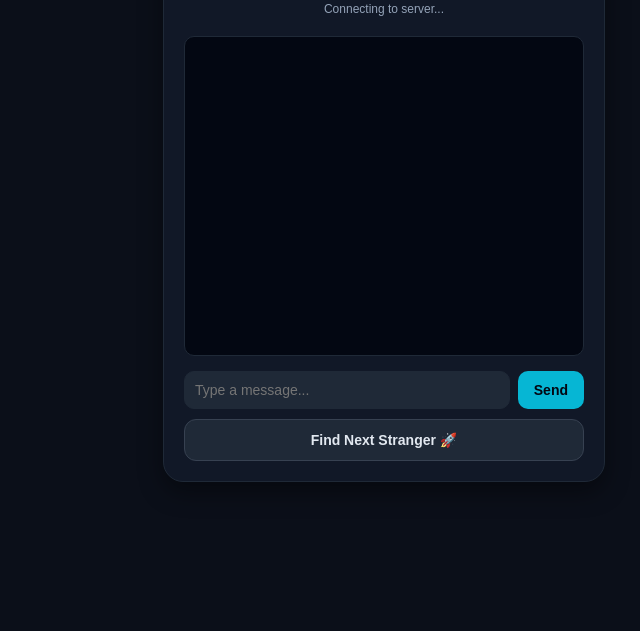
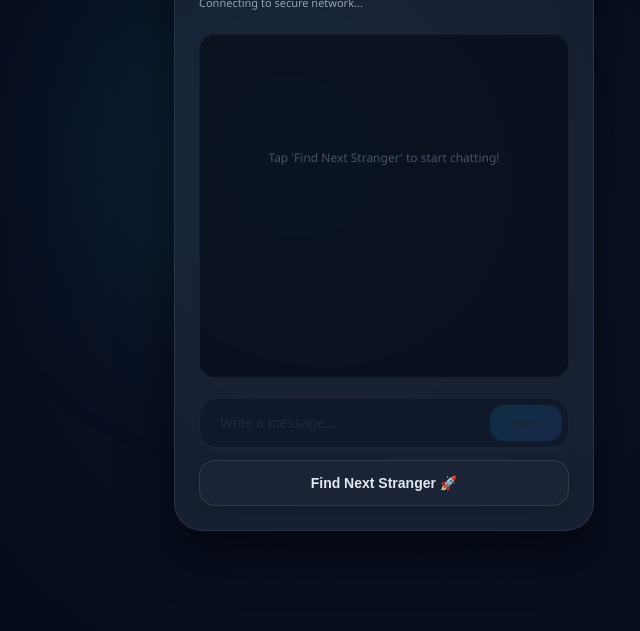
Before and after one commit to INDIA-FRIENDS-FREE/india-friends-chat-live, a website: page index.html in a window 1280 px wide. Shown: the part 169-800 px from the top of the page, without its empty margins (256-896 px from the left). Drawn offline with nearby package versions, Linux system fonts and the light colour scheme; no server answers.

Commit message:
Add files via upload

```diff
--- a/index.html
+++ b/index.html
@@ -3,34 +3,188 @@
 <head>
     <meta charset="UTF-8">
     <meta name="viewport" content="width=device-width, initial-scale=1.0">
-    <title>Friends Chat</title>
+    <title>⚡ BlinkChat Premium</title>
     <script src="/socket.io/socket.io.js"></script>
     <style>
-        body { font-family: Arial, sans-serif; text-align: center; background-color: #0b0f19; color: white; padding: 20px; display: flex; align-items: center; justify-content: center; min-height: 90vh; margin: 0; }
-        .chat-box { width: 100%; max-width: 400px; height: 500px; background-color: #111827; border: 1px solid #1f2937; padding: 20px; border-radius: 20px; display: flex; flex-direction: column; justify-content: space-between; box-shadow: 0 10px 25px rgba(0,0,0,0.4); }
-        h2 { margin-top: 0; color: #06b6d4; font-size: 20px; }
-        #status { font-size: 12px; color: #94a3b8; margin-bottom: 10px; }
-        #messages { flex: 1; overflow-y: auto; border: 1px solid #1f2937; margin: 10px 0; padding: 10px; text-align: left; background-color: #030712; border-radius: 10px; height: 250px; }
-        .input-area { display: flex; gap: 8px; margin-top: 5px; }
-        #msgInput { flex: 1; padding: 10px; border-radius: 10px; border: 1px solid #1f2937; background-color: #1f2937; color: white; outline: none; font-size: 14px; }
-        .send-btn { padding: 10px 16px; background-color: #06b6d4; color: #030712; font-weight: bold; border: none; border-radius: 10px; cursor: pointer; font-size: 14px; }
-        .next-btn { width: 100%; padding: 12px; font-size: 14px; font-weight: bold; cursor: pointer; background-color: #1f2937; color: #e2e8f0; border: 1px solid #374151; border-radius: 12px; margin-top: 10px; }
-        p { margin: 5px 0; font-size: 14px; }
+        /* प्रीमियम नियन डार्क थीम का जादू */
+        body {
+            font-family: 'Segoe UI', Tahoma, Geneva, Verdana, sans-serif;
+            background: radial-gradient(circle at center, #0f172a 0%, #020617 100%);
+            color: #f8fafc;
+            margin: 0;
+            padding: 20px;
+            display: flex;
+            align-items: center;
+            justify-content: center;
+            min-height: 100vh;
+            box-sizing: border-box;
+            overflow: hidden;
+        }
+
+        /* पीछे चमकने वाले नियन गोले (Background Glow) */
+        body::before {
+            content: "";
+            position: absolute;
+            width: 300px;
+            height: 300px;
+            background: rgba(6, 182, 212, 0.15);
+            border-radius: 50%;
+            blur: 120px;
+            filter: blur(100px);
+            top: 20%;
+            left: 30%;
+            z-index: 1;
+        }
+
+        .chat-box {
+            width: 100%;
+            max-width: 420px;
+            height: 600px;
+            background: rgba(30, 41, 59, 0.7);
+            border: 1px solid rgba(255, 255, 255, 0.08);
+            backdrop-filter: blur(16px);
+            -webkit-backdrop-filter: blur(16px);
+            padding: 24px;
+            border-radius: 28px;
+            display: flex;
+            flex-direction: column;
+            justify-content: space-between;
+            box-shadow: 0 20px 50px rgba(0, 0, 0, 0.6);
+            box-sizing: border-box;
+            position: relative;
+            z-index: 2;
+        }
+
+        h2 {
+            margin: 0;
+            font-size: 24px;
+            font-weight: 800;
+            background: linear-gradient(to right, #22d3ee, #818cf8);
+            -webkit-background-clip: text;
+            -webkit-text-fill-color: transparent;
+            letter-spacing: -0.5px;
+        }
+
+        #status {
+            font-size: 11px;
+            color: #94a3b8;
+            margin-top: 6px;
+            margin-bottom: 12px;
+            font-weight: 500;
+        }
+
+        #messages {
+            flex: 1;
+            overflow-y: auto;
+            border: 1px solid rgba(255, 255, 255, 0.05);
+            margin: 12px 0;
+            padding: 14px;
+            text-align: left;
+            background: rgba(3, 7, 18, 0.6);
+            border-radius: 16px;
+        }
+
+        /* स्क्रॉल बार को सुंदर बनाना */
+        #messages::-webkit-scrollbar { width: 5px; }
+        #messages::-webkit-scrollbar-thumb { background: rgba(255, 255, 255, 0.1); border-radius: 10px; }
+
+        .input-area {
+            display: flex;
+            gap: 10px;
+            margin-top: 8px;
+            background: rgba(15, 23, 42, 0.8);
+            padding: 6px;
+            border-radius: 18px;
+            border: 1px solid rgba(255, 255, 255, 0.05);
+        }
+
+        #msgInput {
+            flex: 1;
+            padding: 10px 14px;
+            border: none;
+            background: transparent;
+            color: white;
+            outline: none;
+            font-size: 14px;
+        }
+
+        #msgInput::placeholder { color: #475569; }
+        #msgInput:disabled { opacity: 0.3; }
+
+        .send-btn {
+            padding: 10px 20px;
+            background: linear-gradient(135deg, #06b6d4 0%, #3b82f6 100%);
+            color: #030712;
+            font-weight: 700;
+            border: none;
+            border-radius: 14px;
+            cursor: pointer;
+            font-size: 13px;
+            box-shadow: 0 4px 12px rgba(6, 182, 212, 0.3);
+            transition: all 0.2s ease;
+        }
+
+        .send-btn:hover:not(:disabled) { transform: translateY(-1px); box-shadow: 0 6px 16px rgba(6, 182, 212, 0.4); }
+        .send-btn:active:not(:disabled) { transform: translateY(0); }
+        .send-btn:disabled { opacity: 0.15; cursor: default; box-shadow: none; color: #64748b; }
+
+        .next-btn {
+            width: 100%;
+            padding: 14px;
+            font-size: 14px;
+            font-weight: 700;
+            cursor: pointer;
+            background: rgba(30, 41, 59, 0.5);
+            color: #e2e8f0;
+            border: 1px solid rgba(255, 255, 255, 0.1);
+            border-radius: 16px;
+            margin-top: 12px;
+            transition: all 0.2s;
+            box-shadow: 0 4px 12px rgba(0,0,0,0.2);
+        }
+
+        .next-btn:hover { background: rgba(51, 65, 85, 0.8); border-color: rgba(6, 182, 212, 0.3); color: #fff; }
+
+        /* मैसेज बबल्स का लुक मॉडर्न करना */
+        .msg-p { margin: 8px 0; font-size: 14px; display: flex; flex-direction: column; }
+        .msg-me { align-items: flex-end; }
+        .msg-stranger { align-items: flex-start; }
+
+        .bubble {
+            padding: 10px 14px;
+            border-radius: 16px;
+            max-width: 75%;
+            word-break: break-all;
+            box-shadow: 0 2px 5px rgba(0,0,0,0.2);
+        }
+        .b-me { background: linear-gradient(135deg, #06b6d4 0%, #2563eb 100%); color: white; border-bottom-right-radius: 2px; }
+        .b-stranger { background: #1e293b; color: #f1f5f9; border-top-left-radius: 2px; border: 1px solid rgba(255,255,255,0.03); }
+
+        .sys-msg { text-align: center; color: #64748b; font-size: 11px; background: rgba(0,0,0,0.2); padding: 6px; border-radius: 8px; margin: 8px 0; border: 1px solid rgba(255,255,255,0.02); }
     </style>
 </head>
 <body>
 
     <div class="chat-box">
-        <h2>⚡ Friends Chat</h2>
-        <div id="status">Connecting to server...</div>
-        <div id="messages"></div>
-
-        <div class="input-area">
-            <input type="text" id="msgInput" placeholder="Type a message..." disabled />
-            <button id="sendBtn" class="send-btn" onclick="sendMessage()" disabled>Send</button>
+        <div>
+            <h2>⚡ BlinkChat</h2>
+            <div id="status">Connecting to secure network...</div>
         </div>
 
-        <button id="nextBtn" class="next-btn" onclick="findStranger()">Find Next Stranger 🚀</button>
+        <div id="messages">
+            <div style="text-align:center; color:#475569; font-size:12px; margin-top:100px; font-weight: 500;">
+                Tap 'Find Next Stranger' to start chatting!
+            </div>
+        </div>
+
+        <div>
+            <div class="input-area">
+                <input type="text" id="msgInput" placeholder="Write a message..." disabled onkeypress="if(event.key === 'Enter') sendMessage()" />
+                <button id="sendBtn" class="send-btn" onclick="sendMessage()" disabled>Send</button>
+            </div>
+
+            <button id="nextBtn" class="next-btn" onclick="findStranger()">Find Next Stranger 🚀</button>
+        </div>
     </div>
 
     <script>
@@ -38,7 +192,7 @@
         let currentRoom = null;
 
         socket.on("connect", () => {
-            document.getElementById("status").innerHTML = '<span style="color:#10b981">● Connected</span> • Ready to chat';
+            document.getElementById("status").innerHTML = '<span style="color:#10b981; font-weight:bold;">● Connected</span> • Secure & Anonymous';
         });
 
         function findStranger() {
@@ -49,16 +203,16 @@
         }
 
         socket.on("waiting-status", (msg) => {
-            document.getElementById("status").innerHTML = '<span style="color:#fbbf24">🔍 Searching for someone...</span>';
+            document.getElementById("status").innerHTML = '<span style="color:#fbbf24; font-weight:bold; animate-pulse">🔍 Searching...</span> Looking for a match';
         });
 
         socket.on("chat-start", (data) => {
             currentRoom = data.room;
-            document.getElementById("status").innerHTML = '<span style="color:#06b6d4">⚡ Matched!</span>';
+            document.getElementById("status").innerHTML = '<span style="color:#22d3ee; font-weight:bold;">⚡ Matched!</span> Talking to a stranger';
             document.getElementById("msgInput").disabled = false;
             document.getElementById("sendBtn").disabled = false;
             document.getElementById("msgInput").focus();
-            document.getElementById("messages").innerHTML = '<div style="text-align:center; color:#64748b; font-size:11px;">Stranger connected.</div>';
+            document.getElementById("messages").innerHTML = '<div class="sys-msg">🔒 Secured end-to-end chat room created.</div>';
         });
 
         function sendMessage() {
@@ -66,7 +220,7 @@
             const text = input.value.trim();
             if (text && currentRoom) {
                 const msgDiv = document.getElementById("messages");
-                msgDiv.innerHTML += '<p style="color: #06b6d4; text-align: right;"><b>You:</b> ' + text + '</p>';
+                msgDiv.innerHTML += `<div class="msg-p msg-me"><div class="bubble b-me">${text}</div></div>`;
                 socket.emit("send-msg", { room: currentRoom, text: text });
                 input.value = "";
                 msgDiv.scrollTop = msgDiv.scrollHeight;
@@ -75,7 +229,7 @@
 
         socket.on("receive-msg", (text) => {
             const msgDiv = document.getElementById("messages");
-            msgDiv.innerHTML += '<p style="color: #e2e8f0; text-align: left;"><b>Stranger:</b> ' + text + '</p>';
+            msgDiv.innerHTML += `<div class="msg-p msg-stranger"><div class="bubble b-stranger">${text}</div></div>`;
             msgDiv.scrollTop = msgDiv.scrollHeight;
         });
     </script>
```
